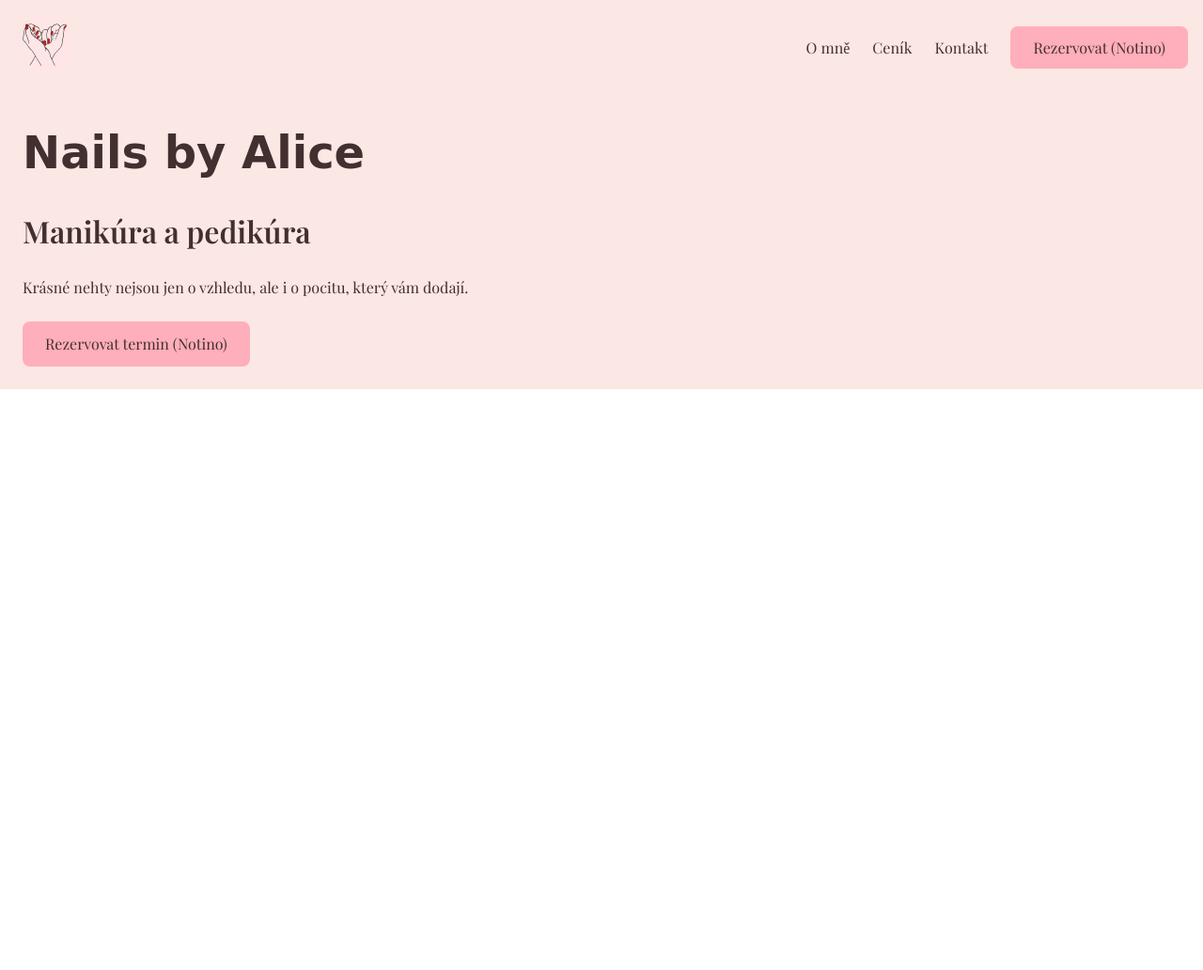
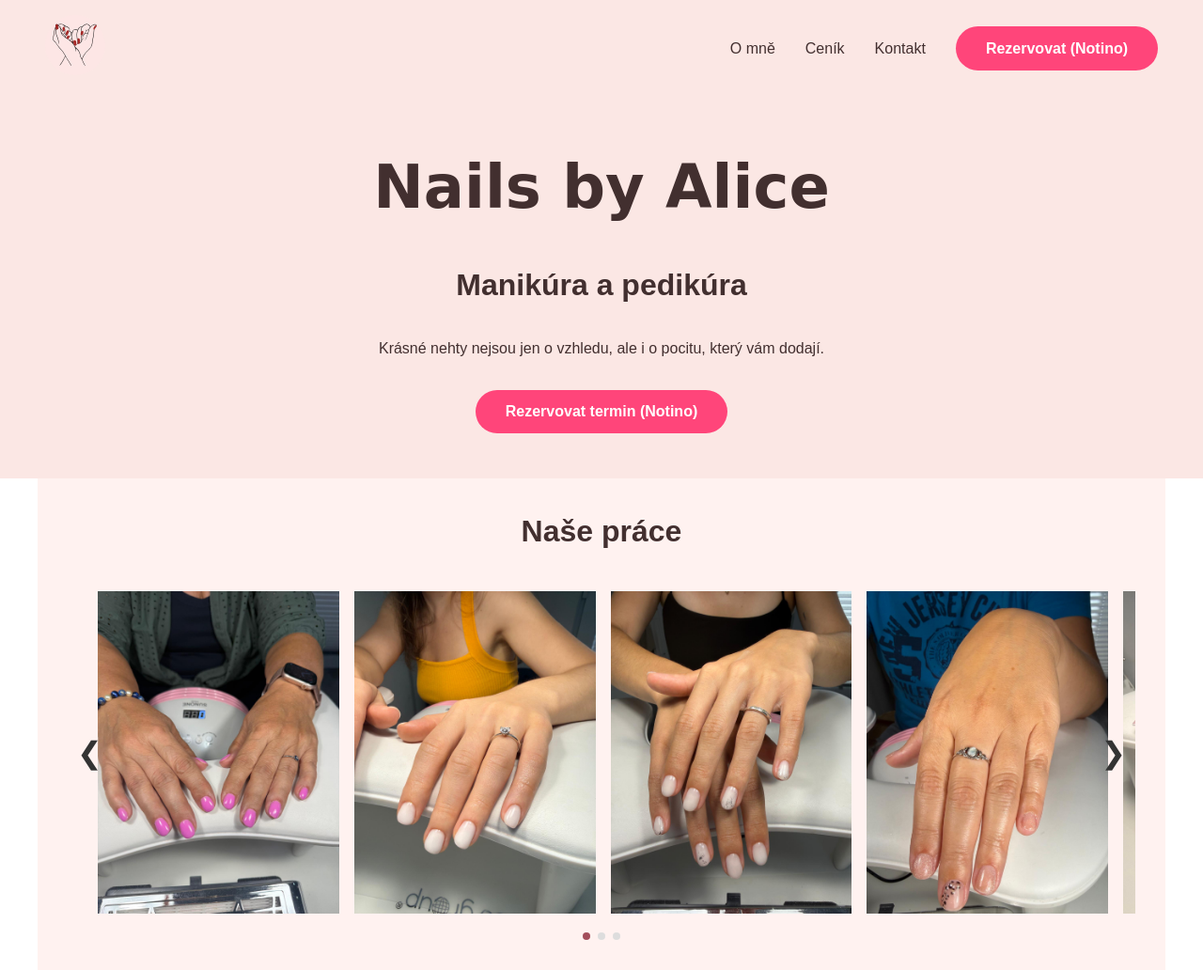
Before and after one commit to mattiabotto/nails-salon-website, a plain HTML site: page index.html in a window 1280 px wide. Shown: the whole page at 94% size. Before the commit the page ends 800 px from the top, so only its background shows below. Drawn offline with nearby package versions, Linux system fonts and the light colour scheme; a web font is replaced by a local one.

Commit message:
Adjust header design

```diff
--- a/index.html
+++ b/index.html
@@ -5,8 +5,9 @@
   <meta name="viewport" content="width=device-width, initial-scale=1.0">
   <link rel="stylesheet" href="./styles/style.css">
   <link rel="preconnect" href="https://fonts.googleapis.com">
-<link rel="preconnect" href="https://fonts.gstatic.com" crossorigin>
-<link href="https://fonts.googleapis.com/css2?family=Ephesis&family=Playfair+Display:ital,wght@0,400..900;1,400..900&display=swap" rel="stylesheet">
+  <link rel="preconnect" href="https://fonts.gstatic.com" crossorigin>
+  <link href="https://fonts.googleapis.com/css2?family=Ephesis&family=Playfair+Display:ital,wght@0,400..900;1,400..900&display=swap" rel="stylesheet">
+  <script src="./script/script.js" defer></script>
   <title>Nails by Alice</title>
 </head>
 <body>
@@ -35,5 +36,19 @@
     </div>
   </header>
 
+  <main>
+    <section class="gallery">
+      <h2 class="gallery-title">Naše práce</h2>
+
+      <div class="slider-wrapper">
+        <button class="nav-btn prev-btn" id="prevBtn">&#10094;</button>
+        <button class="nav-btn next-btn" id="nextBtn">&#10095;</button>
+        <div class="image-track"></div>
+      </div>
+
+      <div class="dots-container"></div>
+    </section>
+  </main>
+
 </body>
 </html>
--- /dev/null
+++ b/script/script.js
@@ -0,0 +1,100 @@
+// CONFIGURATION: Set your image folder path and total image count
+const folderPath = "../img/gallery/";
+const totalImages = 11; // Change this to how many images you have in the folder
+
+
+const track = document.querySelector(".image-track");
+const dotsContainer = document.querySelector(".dots-container");
+let currentIndex = 0;
+let imagesPerView = 4;
+
+// 1. Automatically generate image tags and dots
+function loadGallery() {
+    for (let i = 1; i <= totalImages; i++) {
+        // Create Image Element
+        const img = document.createElement("img");
+        img.src = `${folderPath}img${i}.jpg`; // Expects img1.jpg, img2.jpg...
+        img.alt = `Our work sample ${i}`;
+        track.appendChild(img);
+    }
+
+    // Set up responsive parameters and build dots
+    updateResponsiveSettings();
+}
+
+// 2. Dynamic tracking of viewport sizes
+function updateResponsiveSettings() {
+    const width = window.innerWidth;
+
+    // Sync this layout math with your CSS Media Queries
+    if (width <= 480) {
+        imagesPerView = 1; // Mobile layout
+    } else if (width <= 768) {
+        imagesPerView = 2; // Tablet layout
+    } else {
+        imagesPerView = 4; // Desktop layout
+    }
+
+    // Rebuild pagination dots based on the new layout math
+    rebuildDots();
+
+    // Ensure the current view resets gracefully if it overflows the new page count
+    const totalPages = Math.ceil(totalImages / imagesPerView);
+    if (currentIndex >= totalPages) {
+        currentIndex = totalPages - 1;
+    }
+    moveSlider(currentIndex);
+}
+
+// 3. Render Dots Dynamically
+function rebuildDots() {
+    dotsContainer.innerHTML = ""; // Clear existing dots
+    const totalPages = Math.ceil(totalImages / imagesPerView);
+
+    for (let i = 0; i < totalPages; i++) {
+        const dot = document.createElement("span");
+        dot.classList.add("dot");
+        if (i === currentIndex) dot.classList.add("active");
+        dot.addEventListener("click", () => moveSlider(i));
+        dotsContainer.appendChild(dot);
+    }
+}
+
+// 4. Slider Navigation Logic
+function moveSlider(pageIndex) {
+    const totalPages = Math.ceil(totalImages / imagesPerView);
+
+    // Prevent scrolling past boundaries
+    if (pageIndex < 0 || pageIndex >= totalPages) return;
+
+    currentIndex = pageIndex;
+
+    // Calculate scroll distance percentage
+    const amountToMove = currentIndex * 100;
+    track.style.transform = `translateX(-${amountToMove}%)`;
+
+    // Update dots styling
+    const dots = document.querySelectorAll(".dot");
+    dots.forEach((dot, index) => {
+        dot.classList.toggle("active", index === currentIndex);
+    });
+}
+
+// Button Click Event Listeners
+document.getElementById("nextBtn").addEventListener("click", () => {
+    moveSlider(currentIndex + 1);
+});
+
+document.getElementById("prevBtn").addEventListener("click", () => {
+    moveSlider(currentIndex - 1);
+});
+
+// Watch for screen size changes (debounced to avoid performance lag)
+let resizeTimeout;
+window.addEventListener("resize", () => {
+    clearTimeout(resizeTimeout);
+    resizeTimeout = setTimeout(updateResponsiveSettings, 100);
+});
+
+// Initialize on page load
+loadGallery();
--- a/styles/style.css
+++ b/styles/style.css
@@ -7,8 +7,10 @@
 }
 
 body {
-  font-family: "Playfair Display", serif;
+  /* font-family: "Playfair Display", serif; */
+  font-family: sans-serif;
   line-height: 1.5;
+  color:rgb(66, 47, 47);
 }
 
 ul {
@@ -20,41 +22,47 @@ a {
   color: inherit;
 }
 
+/* Header section */
+
 header,
 nav,
-nav ul,
-.hero-content {
+nav ul {
   display: flex;
 }
 
-header,
-.hero-content {
+header {
   flex-direction: column;
+  padding: 0 2em;
 }
 
 nav {
   justify-content: space-between;
-  padding: 16px;
+  padding: 1em;
   align-items: center;
 }
 
-nav ul,
-.hero-content {
-  gap: 24px;
+nav ul {
+  gap: 2em;
+  align-items: center;
 }
 
 .hero-content {
-  padding: 24px;
+  padding: 3em 1em;
+  text-align: center;
+  display: flex;
+  flex-direction: column;
+  gap: 2em;
+  align-items: center;
 }
 
 .hero-content h1 {
   font-family: "Ephesis", cursive;
-  font-size: 3rem;
+  font-size: 4em;
 }
 
 .hero-content h2 {
-  font-size: 2rem;
-  font-weight: 600;
+  font-size: 2em;
+  font-weight: bold;
 }
 
 header {
@@ -63,18 +71,103 @@ header {
   background-size: cover;
   background-position: top;
   background-repeat: no-repeat; */
-  color:rgb(66, 47, 47);
 }
 
 .reserve-button {
-  padding: 12px 24px;
-  border-radius: 8px;
+  font-weight: bold;
+  padding: .7em 2em;
+  border-radius: 1.5em;
+  color:white;
+  background-color: rgb(255, 69, 122);
+  display: inline-block;
 }
 
+/* Gallery section */
 
+.gallery {
+  width: 100%;
+  max-width: 1200px;
+  text-align: center;
+  margin: 0 auto;
+  padding: 2em;
+  background-color: hsl(8, 100%, 97%);
+}
 
-.reserve-button {
-  color:rgb(66, 47, 47);
-  background-color: rgb(255, 174, 187);
-  align-self: baseline;
+.gallery-title {
+  font-size: 2rem;
+  margin-bottom: 40px;
+  font-size: 400;
 }
+
+.slider-wrapper {
+  position: relative;
+  display: flex;
+  align-items: center;
+  overflow: hidden;
+  width: 100%;
+}
+
+.image-track {
+    display: flex;
+    gap: 16px;
+    width: max-content;
+    transition: transform 0.4s ease-in-out;
+    padding: 0 2em;
+}
+
+/* Responsive Image Items (4 per view) */
+.image-track img {
+    width: calc((100% - (15px * 3)) / 4); /* Splits space equally into 4 columns */
+    flex-shrink: 0;
+    object-fit: cover;
+    aspect-ratio: 3 / 4; /* Keeps a vertical rectangular frame */
+}
+
+/* Navigation Arrows */
+.nav-btn {
+    position: absolute;
+    top: 50%;
+    transform: translateY(-50%);
+    background: transparent;
+    border: none;
+    font-size: 2rem;
+    cursor: pointer;
+    color: #333;
+    z-index: 10;
+    padding: 10px;
+}
+
+.prev-btn { left: 0; }
+.next-btn { right: 0; }
+
+/* Dots indicator */
+.dots-container {
+    display: flex;
+    justify-content: center;
+    gap: 8px;
+    margin-top: 20px;
+}
+
+.dot {
+    width: 8px;
+    height: 8px;
+    background-color: #ddd;
+    border-radius: 50%;
+    cursor: pointer;
+}
+
+.dot.active {
+    background-color: #a34e5b; /* Matches your active dot color */
+}
+
+/* Responsive fix for mobile (Show fewer images per view) */
+@media (max-width: 768px) {
+    .image-track img {
+        width: calc((100% - 15px) / 2); /* 2 images per view on tablet */
+    }
+}
+@media (max-width: 480px) {
+    .image-track img {
+        width: 100%; /* 1 image per view on mobile phone */
+    }
+}
```
Also changed, not shown: img/gallery/img1.jpg (added), img/gallery/img10.jpg (added), img/gallery/img11.jpg (added), img/gallery/img2.jpg (added), img/gallery/img3.jpg (added), img/gallery/img4.jpg (added), img/gallery/img5.jpg (added), img/gallery/img6.jpg (added), img/gallery/img7.jpg (added), img/gallery/img8.jpg (added), img/gallery/img9.jpg (added).
